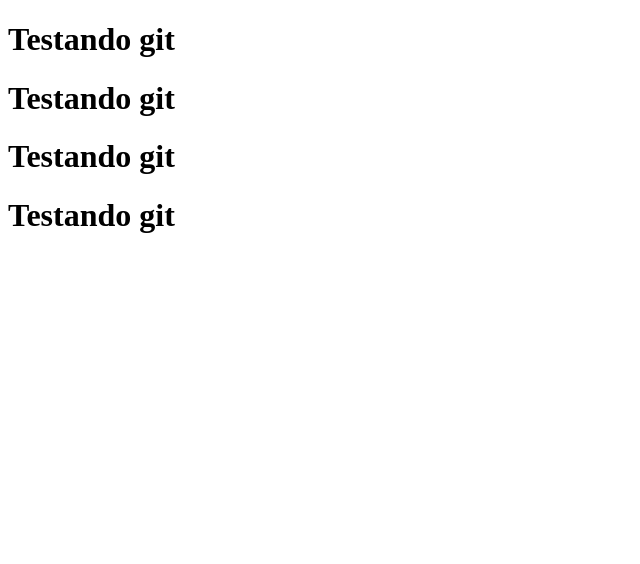
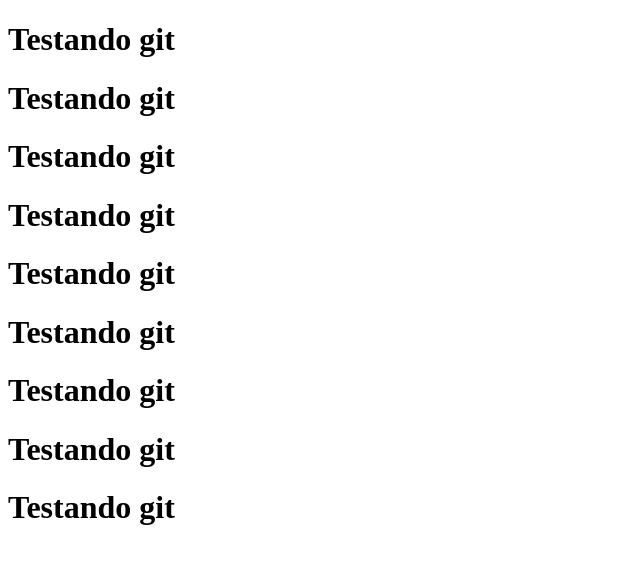
Before and after one commit to EdsonSilva-bot2/Tutorial_git, a plain HTML site: page index.html in a window 1280 px wide. Shown: the whole page, without its empty margins (0-640 px from the left). Drawn offline with Linux system fonts and the light colour scheme.

Commit message:
Aumentando a quantidade de títuloas

```diff
--- a/index.html
+++ b/index.html
@@ -10,5 +10,10 @@
     <h1>Testando git</h1>
     <h1>Testando git</h1>
     <h1>Testando git</h1>
+    <h1>Testando git</h1>
+    <h1>Testando git</h1>
+    <h1>Testando git</h1>
+    <h1>Testando git</h1>
+    <h1>Testando git</h1>
 </body>
 </html>
```
